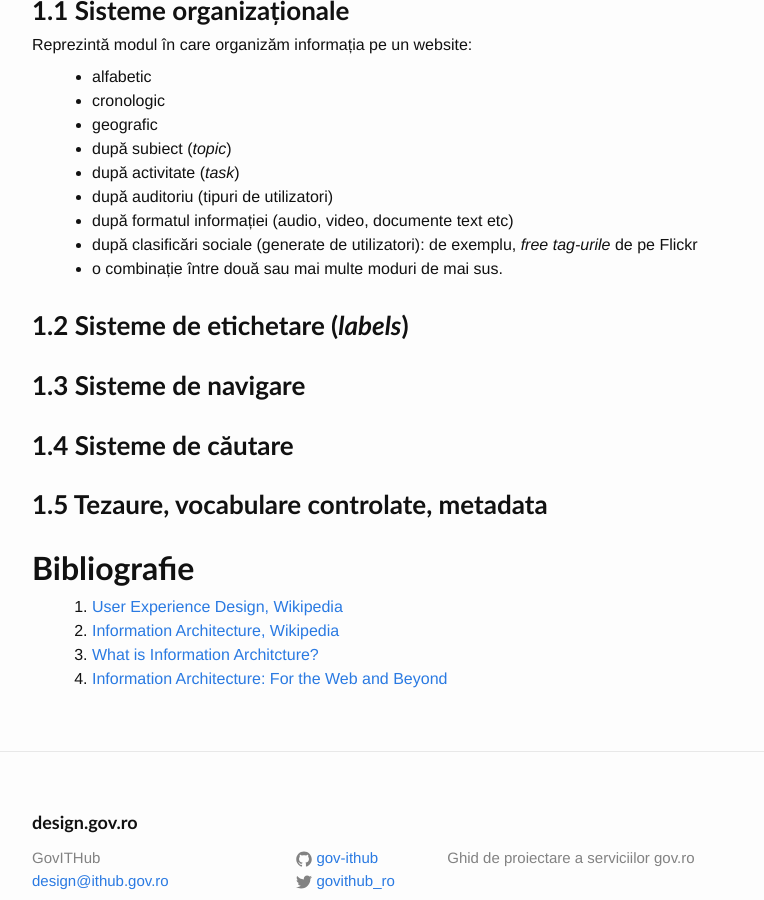
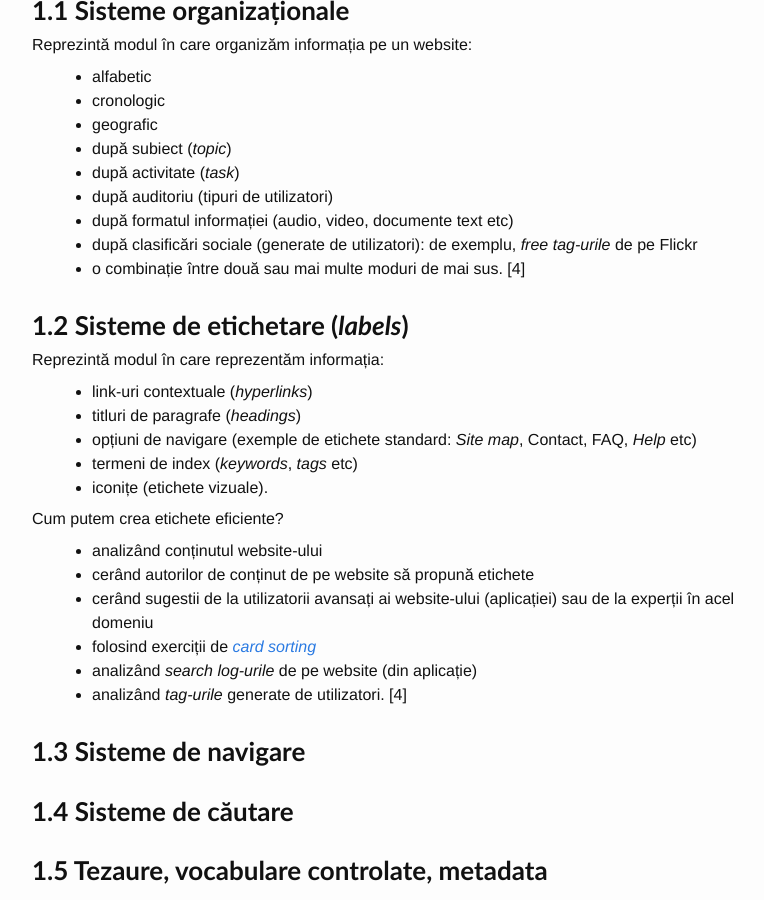
Before and after one commit to gov-ithub/govro-design, a Jekyll site: the page built from 3-ux.md, in a window 1280 px wide and 900 px high, scrolled down 1465 px. Shown: the whole window, without its empty margins (238-1002 px from the left). Built offline with Jekyll 4.4.1, drawn with Linux system fonts in a browser that asks for light colours.

Commit message:
Scurtă descriere pentru a doua ramură a IA
Adică Sisteme de etichetare.

```diff
--- a/3-ux.md
+++ b/3-ux.md
@@ -58,9 +58,23 @@ Reprezintă modul în care organizăm informația pe un website:
 * după auditoriu (tipuri de utilizatori)
 * după formatul informației (audio, video, documente text etc)
 * după clasificări sociale (generate de utilizatori): de exemplu, _free tag-urile_ de pe Flickr
-* o combinație între două sau mai multe moduri de mai sus.
+* o combinație între două sau mai multe moduri de mai sus. [4]
 
 ### 1.2 Sisteme de etichetare (_labels_)
+Reprezintă modul în care reprezentăm informația:
+* link-uri contextuale (_hyperlinks_)
+* titluri de paragrafe (_headings_)
+* opțiuni de navigare (exemple de etichete standard: _Site map_, Contact, FAQ, _Help_ etc)
+* termeni de index (_keywords_, _tags_ etc)
+* iconițe (etichete vizuale).
+
+Cum putem crea etichete eficiente?
+* analizând conținutul website-ului
+* cerând autorilor de conținut de pe website să propună etichete
+* cerând sugestii de la utilizatorii avansați ai website-ului (aplicației) sau de la experții în acel domeniu
+* folosind exerciții de _[card sorting](https://en.wikipedia.org/wiki/Card_sorting)_
+* analizând _search log-urile_ de pe website (din aplicație)
+* analizând _tag-urile_ generate de utilizatori. [4]
 
 ### 1.3 Sisteme de navigare
 
```
